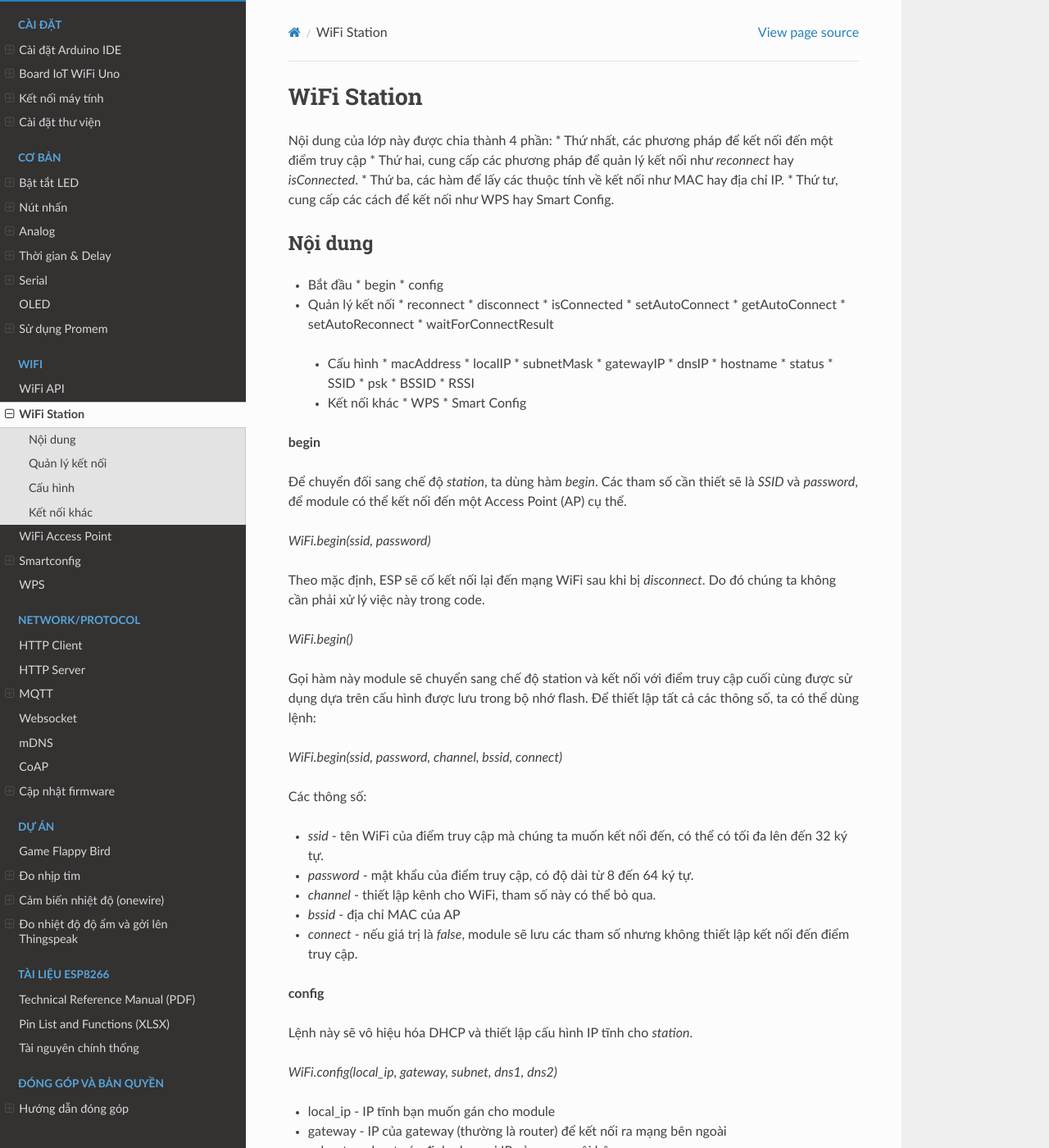
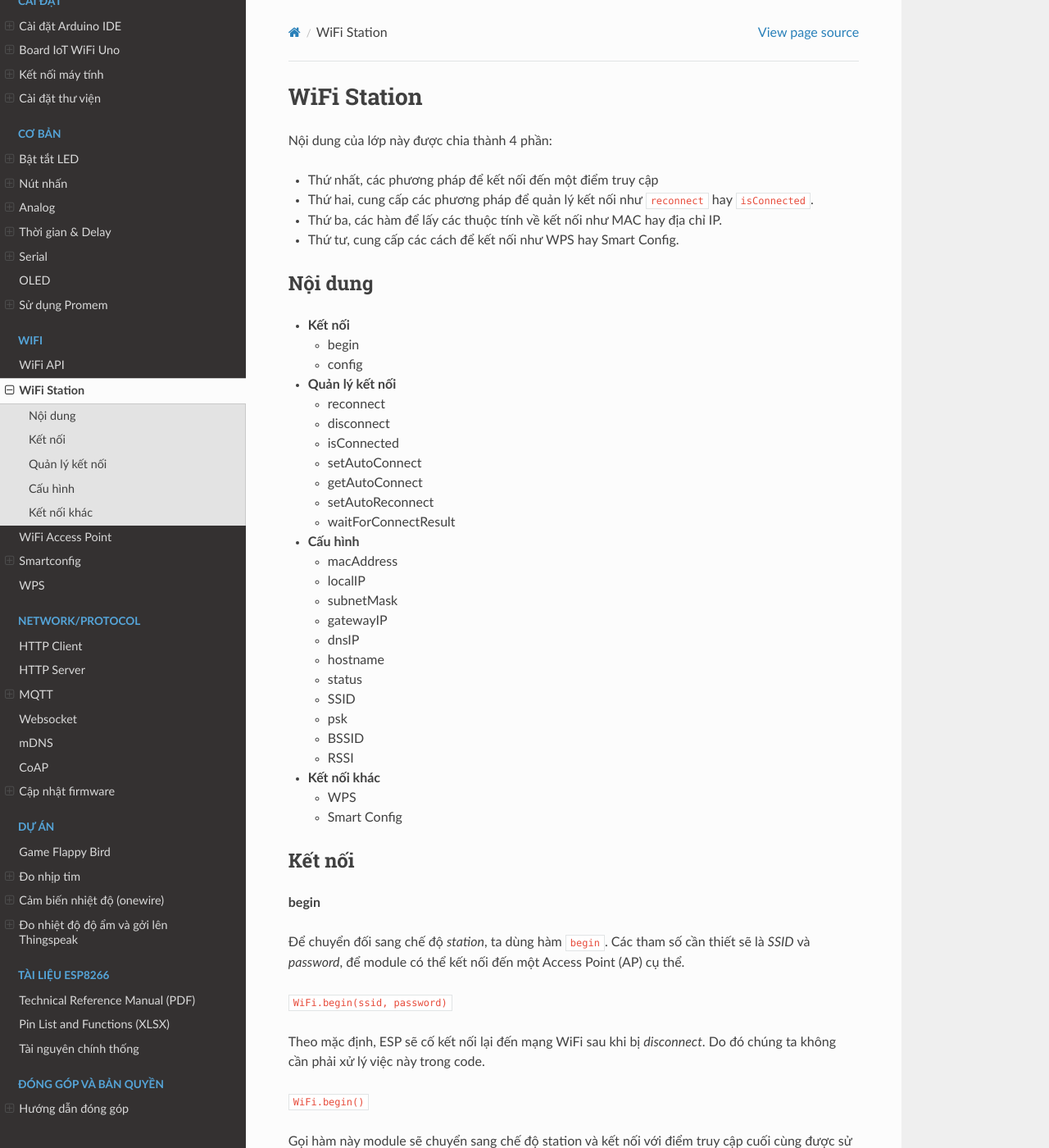
Before and after one commit to esp8266vn/arduino.esp8266.vn, a Sphinx documentation site: the page built from docs/wifi/station.rst, in a window 1280 px wide and 1400 px high. Shown: the whole window at 82% size. Built offline with Sphinx 7.4.7 and the Read the Docs theme 2.0.0, drawn with Linux system fonts in a browser that asks for light colours; some of the changed text lies outside the part shown.

Commit message:
fixed make.bat; update station.rst

```diff
--- a/docs/wifi/station.rst
+++ b/docs/wifi/station.rst
@@ -2,19 +2,22 @@ WiFi Station
 ------------
 
 Nội dung của lớp này được chia thành 4 phần:
+
 * Thứ nhất, các phương pháp để kết nối đến một điểm truy cập
-* Thứ hai, cung cấp các phương pháp để quản lý kết nối như `reconnect` hay `isConnected`.
+* Thứ hai, cung cấp các phương pháp để quản lý kết nối như ``reconnect`` hay ``isConnected``.
 * Thứ ba, các hàm để lấy các thuộc tính về kết nối như MAC hay địa chỉ IP.
 * Thứ tư, cung cấp các cách để kết nối như WPS hay Smart Config.
 
 Nội dung
 ********
 
-* Bắt đầu
+* **Kết nối**
+
   * begin
   * config
 
-* Quản lý kết nối
+* **Quản lý kết nối**
+
   * reconnect
   * disconnect
   * isConnected
@@ -23,51 +26,56 @@ Nội dung
   * setAutoReconnect
   * waitForConnectResult
 
- * Cấu hình
-   * macAddress
-   * localIP
-   * subnetMask
-   * gatewayIP
-   * dnsIP
-   * hostname
-   * status
-   * SSID
-   * psk
-   * BSSID
-   * RSSI
+* **Cấu hình**
 
- * Kết nối khác
-   * WPS
-   * Smart Config
+  * macAddress
+  * localIP
+  * subnetMask
+  * gatewayIP
+  * dnsIP
+  * hostname
+  * status
+  * SSID
+  * psk
+  * BSSID
+  * RSSI
+
+* **Kết nối khác**
+
+  * WPS
+  * Smart Config
+
+Kết nối
+*******
 
 **begin**
 
-Để chuyển đối sang chế độ *station*, ta dùng hàm `begin`. Các tham số cần thiết sẽ là *SSID* và *password*, để module có thể kết nối đến một Access Point (AP) cụ thể.
+Để chuyển đối sang chế độ *station*, ta dùng hàm ``begin``. Các tham số cần thiết sẽ là *SSID* và *password*, để module có thể kết nối đến một Access Point (AP) cụ thể.
 
-`WiFi.begin(ssid, password)`
+``WiFi.begin(ssid, password)``
 
 Theo mặc định, ESP sẽ cố kết nối lại đến mạng WiFi sau khi bị *disconnect*. Do đó chúng ta không cần phải xử lý việc này trong code.
 
-`WiFi.begin()`
+``WiFi.begin()``
 
 Gọi hàm này module sẽ chuyển sang chế độ station và kết nối với điểm truy cập cuối cùng được sử dụng dựa trên cấu hình được lưu trong bộ nhớ flash.
 Để thiết lập tất cả các thông số, ta có thể dùng lệnh:
 
-`WiFi.begin(ssid, password, channel, bssid, connect)`
+``WiFi.begin(ssid, password, channel, bssid, connect)``
 
 Các thông số:
 
-* `ssid` - tên WiFi của điểm truy cập mà chúng ta muốn kết nối đến, có thể có tối đa lên đến 32 ký tự.
-* `password` - mật khẩu của điểm truy cập, có độ dài từ 8 đến 64 ký tự.
-* `channel` - thiết lập kênh cho WiFi, tham số này có thể bỏ qua.
-* `bssid` - địa chỉ MAC của AP
-* `connect` - nếu giá trị là `false`, module sẽ lưu các tham số nhưng không thiết lập kết nối đến điểm truy cập.
+* ``ssid`` - tên WiFi của điểm truy cập mà chúng ta muốn kết nối đến, có thể có tối đa lên đến 32 ký tự.
+* ``password`` - mật khẩu của điểm truy cập, có độ dài từ 8 đến 64 ký tự.
+* ``channel`` - thiết lập kênh cho WiFi, tham số này có thể bỏ qua.
+* ``bssid`` - địa chỉ MAC của AP
+* ``connect`` - nếu giá trị là ``false``, module sẽ lưu các tham số nhưng không thiết lập kết nối đến điểm truy cập.
 
 **config**
 
 Lệnh này sẽ vô hiệu hóa DHCP và thiết lập cấu hình IP tĩnh cho *station*.
 
-`WiFi.config(local_ip, gateway, subnet, dns1, dns2)`
+``WiFi.config(local_ip, gateway, subnet, dns1, dns2)``
 
 * local_ip - IP tĩnh bạn muốn gán cho module
 * gateway - IP của gateway (thường là router) để kết nối ra mạng bên ngoài
@@ -107,6 +115,8 @@ Lệnh này sẽ vô hiệu hóa DHCP và thiết lập cấu hình IP tĩnh cho
 
 *output*
 
+.. code:: cpp
+
     Connecting to gith-wifi
     .
     Connected, IP address: 192.168.1.22
@@ -119,12 +129,12 @@ Quản lý kết nối
 
 Điều này được thực hiện bằng cách ngắt kết nối sau đó thiết lập kết nối lại đến cùng một điểm truy cập.
 
-`WiFi.reconnect()`
+``WiFi.reconnect()``
 
 .. note::
 
-    * Trạm phải được kết nối đến một điểm truy cập. Nếu không sẽ trả về `false` và không thực hiện bất kỳ hành động nào.
-    * Nếu trả về `true` có nghĩa là kết nối đã được thiết lập lại, bạn vẫn phải kiểm tra trạng thái kết nối, chờ đợi cho kết khi báo cáo `WL_CONNECTED`
+    * Trạm phải được kết nối đến một điểm truy cập. Nếu không sẽ trả về ``false`` và không thực hiện bất kỳ hành động nào.
+    * Nếu trả về ``true`` có nghĩa là kết nối đã được thiết lập lại, bạn vẫn phải kiểm tra trạng thái kết nối, chờ đợi cho kết khi báo cáo ``WL_CONNECTED``
 
 .. code:: cpp
 
@@ -137,53 +147,53 @@ Quản lý kết nối
 
 **disconnect**
 
-Thiết lập cấu hình `ssid` và `password` thành `null` và thực hiện ngắt kết nối đến điểm truy cập.
+Thiết lập cấu hình ``ssid`` và ``password`` thành ``null`` và thực hiện ngắt kết nối đến điểm truy cập.
 
-WiFi.disconnect(wifioff)
+``WiFi.disconnect(wifioff)``
 
-* wifioff là tham số tùy chọn kiểu *boolean*, nếu là `true` thì chế độ trạm (station mode) sẽ bị tắt.
+* wifioff là tham số tùy chọn kiểu *boolean*, nếu là ``true`` thì chế độ trạm (station mode) sẽ bị tắt.
 
 **setAutoConnect**
 
 Định cấu hình module để tự động kết nối khi cấp nguồn đến điểm truy cập cuối cùng được sử dụng.
 
-`WiFi.setAutoConnect(autoConnect)`
+``WiFi.setAutoConnect(autoConnect)``
 
-`autoConnect` đây là tham số tùy chọn. Nếu đặt là `false` thì chức năng kết nối tự động sẽ bị tắt, nếu là `true` hoặc bỏ qua thì kết nối tự động sẽ được kích hoạt.
+``autoConnect`` đây là tham số tùy chọn. Nếu đặt là ``false`` thì chức năng kết nối tự động sẽ bị tắt, nếu là ``true`` hoặc bỏ qua thì kết nối tự động sẽ được kích hoạt.
 
 **getAutoConnet**
 
-Đây là chức năng đi đôi với `setAutoConnect()`. Nó trả về `true` nếu module được cấu hình để tự động kết nối với điểm truy cập được sử dụng lần cuối khi bật nguồn.
+Đây là chức năng đi đôi với ``setAutoConnect()``. Nó trả về ``true`` nếu module được cấu hình để tự động kết nối với điểm truy cập được sử dụng lần cuối khi bật nguồn.
 
-`WiFi.getAutoConnect()`
+``WiFi.getAutoConnect()``
 
-Trả về `false` nếu chức năng tự động kết nối bị vô hiệu.
+Trả về ``false`` nếu chức năng tự động kết nối bị vô hiệu.
 
 **setAutoReconnect**
 
 Thiết đặt cho module tự động kết nối lại với một điểm truy cập trong trường hợp nó bị ngắt kết nối.
 
-`WiFi.setAutoReconnect(autoReconnect)`
+``WiFi.setAutoReconnect(autoReconnect)``
 
-Nếu tham số `autoReconnect` được đặt thành `true`, thì module sẽ cố gắng thiết lập lại kết nối bị mất với AP. Nếu thiết lập để `false` module sẽ không thực hiện kết nối lại.
+Nếu tham số ``autoReconnect`` được đặt thành ``true``, thì module sẽ cố gắng thiết lập lại kết nối bị mất với AP. Nếu thiết lập để ``false`` module sẽ không thực hiện kết nối lại.
 
 .. note::
 
-    Chạy `setAutoReconnect(true)` khi module đã bị ngắt kết nối sẽ không kết nối lại với điểm truy cập. Thay vào đó `reconnect()` nên sử dụng.
+    Chạy ``setAutoReconnect(true)`` khi module đã bị ngắt kết nối sẽ không kết nối lại với điểm truy cập. Thay vào đó ``reconnect()`` nên sử dụng.
 
 **waitForConnectResult**
 
-Chờ cho đến khi module kết nối với điểm truy cập. Chức năng này dành cho các module được cấu hình trong chế độ `STA` hoặc `STA + AP`
+Chờ cho đến khi module kết nối với điểm truy cập. Chức năng này dành cho các module được cấu hình trong chế độ ``STA`` hoặc ``STA + AP``
 
-`WiFi.waitForConnectResult()`
+``WiFi.waitForConnectResult()``
 
 Chức năng trả về một trong các trạng thái kết nối sau đây:
 
-* `WL_CONNECTED` - Sau khi kết nối thành công được thiết lập
-* `WL_NO_SSID_AVAIL` - Trong trường hợp cấu hình SSID không thể đạt được
-* `WL_CONNECT_FAILED` - Nếu mật khẩu không chính xác
-* `WL_IDLE_STATUS` - Khi WiFi đang trong quá trình thay đổi giữa các trạng thái
-* `WL_DISCONNECTED` - Nếu module không được cấu hình trong chế độ station
+* ``WL_CONNECTED`` - Sau khi kết nối thành công được thiết lập
+* ``WL_NO_SSID_AVAIL`` - Trong trường hợp cấu hình SSID không thể đạt được
+* ``WL_CONNECT_FAILED`` - Nếu mật khẩu không chính xác
+* ``WL_IDLE_STATUS`` - Khi WiFi đang trong quá trình thay đổi giữa các trạng thái
+* ``WL_DISCONNECTED`` - Nếu module không được cấu hình trong chế độ station
 
 Cấu hình
 ********
@@ -192,9 +202,9 @@ Cấu hình
 
 Lấy địa chỉ MAC của ESP station
 
-`WiFi.macAddress(mac)`
+``WiFi.macAddress(mac)``
 
-Với `mac` đó là một con trỏ đến vị trí bộ nhớ (một mảng uint8_t có 6 phần tử) để lưu địa chỉ mac. Cùng một giá trị con trỏ được trả về bởi chính hàm đó.
+Với ``mac`` đó là một con trỏ đến vị trí bộ nhớ (một mảng uint8_t có 6 phần tử) để lưu địa chỉ mac. Cùng một giá trị con trỏ được trả về bởi chính hàm đó.
 
 .. code:: cpp
 
@@ -205,9 +215,9 @@ Với `mac` đó là một con trỏ đến vị trí bộ nhớ (một mảng u
       Serial.printf("Connected, mac address: %02x:%02x:%02x:%02x:%02x:%02x\n", macAddr[0], macAddr[1], macAddr[2], macAddr[3], macAddr[4], macAddr[5]);
     }
 
-Nếu bạn không muốn sử dụng con trỏ, bạn có thẻ dùng lệnh dưới, nó trả về một định dạng `String` chứa địa chỉ mac:
+Nếu bạn không muốn sử dụng con trỏ, bạn có thẻ dùng lệnh dưới, nó trả về một định dạng ``String`` chứa địa chỉ mac:
 
-`WiFi.macAddress()`
+``WiFi.macAddress()``
 
 .. code:: cpp
 
@@ -220,9 +230,9 @@ Nếu bạn không muốn sử dụng con trỏ, bạn có thẻ dùng lệnh d
 
 Chức năng dùng để lấy địa chỉ IP của ESP station
 
-`WiFi.localIP() `
+``WiFi.localIP() ``
 
-Kiểu trả về là `IPAddress`.
+Kiểu trả về là ``IPAddress``.
 
 .. code:: cpp
 
@@ -234,13 +244,15 @@ Kiểu trả về là `IPAddress`.
 
 *output:*
 
+.. code:: cpp
+
     Connected, IP address: 192.168.1.10
 
 **subnetMask**
 
 Trả về subnet mask của ESP station
 
-`WiFi.subnetMask()`
+``WiFi.subnetMask()``
 
 Module nên được kết nối với điểm truy cập. Nếu không sẽ trả về 0.0.0.0
 
@@ -259,7 +271,7 @@ Module nên được kết nối với điểm truy cập. Nếu không sẽ tr
 
 Lấy địa chỉ IP của gateway
 
-`WiFi.gatewayIP()`
+``WiFi.gatewayIP()``
 
 .. code:: cpp
 
@@ -267,15 +279,17 @@ Lấy địa chỉ IP của gateway
 
 *output:*
 
+.. code:: cpp
+
     Gateway IP: 192.168.1.9
 
 **dnsIP**
 
 Lấy địa chỉ IP của Máy chủ Tên miền (DNS).
 
-`WiFi.dnsIP(dns_no)`
+``WiFi.dnsIP(dns_no)``
 
-Với tham số đầu vào `dns_no` chúng ta có thể chỉ định địa chỉ IP của DNS mà chúng ta cần. Nếu không có tham số nào được cung cấp, thì IP của DNS #1 sẽ được trả về.
+Với tham số đầu vào ``dns_no`` chúng ta có thể chỉ định địa chỉ IP của DNS mà chúng ta cần. Nếu không có tham số nào được cung cấp, thì IP của DNS #1 sẽ được trả về.
 
     Serial.print("DNS #1, #2 IP: ");
     WiFi.dnsIP().printTo(Serial);
@@ -285,29 +299,35 @@ Với tham số đầu vào `dns_no` chúng ta có thể chỉ định địa ch
 
 *output:*
 
+.. code:: cpp
+
     DNS #1, #2 IP: 62.179.1.60, 62.179.1.61
 
 **hostname**
 
 Lấy DHCP hostname được gán cho ESP station.
 
-`WiFi.hostname()`
+``WiFi.hostname()``
 
-Trả về kiểu `String`. Tên máy chủ mặc định ở định dạng **ESP_24xMAC** với 24xMAC là 24 bit cuối cùng của địa chỉ MAC của module.
+Trả về kiểu ``String``. Tên máy chủ mặc định ở định dạng **ESP_24xMAC** với 24xMAC là 24 bit cuối cùng của địa chỉ MAC của module.
 
 Tên máy chủ có thể được thay đổi bằng cách sử dụng chức năng sau:
 
-`WiFi.hostname(aHostname)`
+``WiFi.hostname(aHostname)``
 
-Tham số đầu vào `aHostname` có thể là một kiểu `char*`, `const char*` hoặc `String`. Chiều dài tối đa của tên máy chủ được chỉ định là 32 ký tự. Chức năng trả về `true` hoặc `false` phụ thuộc vào kết quả.
+Tham số đầu vào ``aHostname`` có thể là một kiểu ``char*``, ``const char*`` hoặc ``String``. Chiều dài tối đa của tên máy chủ được chỉ định là 32 ký tự. Chức năng trả về ``true`` hoặc ``false`` phụ thuộc vào kết quả.
 
-Ví dụ, nếu giới hạn 32 ký tự vượt quá, chức năng sẽ trả lại `false` mà không gán tên máy chủ mới.
+Ví dụ, nếu giới hạn 32 ký tự vượt quá, chức năng sẽ trả lại ``false`` mà không gán tên máy chủ mới.
+
+.. code:: cpp
 
     Serial.printf("Default hostname: %s\n", WiFi.hostname().c_str());
     WiFi.hostname("Station_Tester_02");
     Serial.printf("New hostname: %s\n", WiFi.hostname().c_str());
 
 *output:*
+
+.. code:: cpp
 
     Default hostname: ESP_081117
     New hostname: Station_Tester_02
@@ -316,17 +336,17 @@ Ví dụ, nếu giới hạn 32 ký tự vượt quá, chức năng sẽ trả l
 
 Trả về trạng thái kết nối Wi-Fi.
 
-`WiFi.status()`
+``WiFi.status()``
 
 Chức năng trả về một trong các trạng thái kết nối sau đây:
 
-* `WL_CONNECTED` - Sau khi kết nối thành công được thiết lập
-* `WL_NO_SSID_AVAIL` - Trong trường hợp cấu hình SSID không thể đạt được
-* `WL_CONNECT_FAILED` - Nếu mật khẩu không chính xác
-* `WL_IDLE_STATUS` - Khi Wi-Fi đang trong quá trình thay đổi giữa các trạng thái
-* `WL_DISCONNECTED` - Nếu module không được cấu hình trong chế độ trạm
+* ``WL_CONNECTED`` - Sau khi kết nối thành công được thiết lập
+* ``WL_NO_SSID_AVAIL`` - Trong trường hợp cấu hình SSID không thể đạt được
+* ``WL_CONNECT_FAILED`` - Nếu mật khẩu không chính xác
+* ``WL_IDLE_STATUS`` - Khi Wi-Fi đang trong quá trình thay đổi giữa các trạng thái
+* ``WL_DISCONNECTED`` - Nếu module không được cấu hình trong chế độ trạm
 
-Giá trị trả lại kiểu `wl_status_t` được định nghĩa trong *wl_definitions.h*
+Giá trị trả lại kiểu ``wl_status_t`` được định nghĩa trong *wl_definitions.h*
 
 .. code:: cpp
 
@@ -353,6 +373,8 @@ Giá trị trả lại kiểu `wl_status_t` được định nghĩa trong *wl_de
 
 *output:*
 
+.. code:: cpp
+
     Connection status: 6
     Connecting to sensor-net
     Connection status: 6
@@ -362,22 +384,28 @@ Giá trị trả lại kiểu `wl_status_t` được định nghĩa trong *wl_de
 
 Các trạng thái kết nối đặc biệt 6 và 3 có thể được xem xét trong *wl_definitions.h* như sau:
 
+.. code:: cpp
+
     3 - WL_CONNECTED
     6 - WL_DISCONNECTED
 
-Dựa trên ví dụ này, khi chạy trên mã, mô-đun ban đầu bị ngắt kết nối khỏi mạng và trả về trạng thái kết nối *6 - `WL_DISCONNECTED`*. Nó cũng bị ngắt kết nối ngay sau khi chạy `WiFi.begin(ssid, password)`. Sau đó, sau khoảng 3 giây (dựa trên số dấu chấm được hiển thị mỗi 500ms), cuối cùng nó sẽ được kết nối trở lại trạng thái *3 - `WL_CONNECTED`*.
+Dựa trên ví dụ này, khi chạy trên mã, mô-đun ban đầu bị ngắt kết nối khỏi mạng và trả về trạng thái kết nối 6 - ``WL_DISCONNECTED``. Nó cũng bị ngắt kết nối ngay sau khi chạy ``WiFi.begin(ssid, password)``. Sau đó, sau khoảng 3 giây (dựa trên số dấu chấm được hiển thị mỗi 500ms), cuối cùng nó sẽ được kết nối trở lại trạng thái 3 - ``WL_CONNECTED``.
 
 **SSID**
 
 Trả lại tên của mạng Wi-Fi đã kết nối.
 
-`WiFi.SSID()`
+``WiFi.SSID()``
 
-Kiểu trả về `String`
+Kiểu trả về ``String``
 
 .. code:: cpp
 
     Serial.printf("SSID: %s\n", WiFi.SSID().c_str());
+
+*output:*
+
+.. code:: cpp
 
     SSID: sensor-net
 
@@ -385,21 +413,21 @@ Kiểu trả về `String`
 
 Trả lại mật khẩu hiện tại được liên kết với mạng Wi-Fi.
 
-`WiFi.psk()`
+``WiFi.psk()``
 
-Kiểu trả về `String`
+Kiểu trả về ``String``
 
 **BSSID**
 
 Trả lại địa chỉ mac điểm truy cập mà ESP kết nối đến.
 
-`WiFi.BSSID()`
+``WiFi.BSSID()``
 
-Trả về một con trỏ đến vị trí nhớ (một mảng `uint8_t` với có kích thước là 6), nơi *BSSID* được lưu.
+Trả về một con trỏ đến vị trí nhớ (một mảng ``uint8_t`` với có kích thước là 6), nơi *BSSID* được lưu.
 
-Hàm dưới đây có chức năng tương tự, nhưng trả lại *BSSID* là một kiểu `String`.
+Hàm dưới đây có chức năng tương tự, nhưng trả lại *BSSID* là một kiểu ``String``.
 
-`WiFi.BSSIDstr()`
+``WiFi.BSSIDstr()``
 
 .. code:: cpp
 
@@ -407,21 +435,25 @@ Hàm dưới đây có chức năng tương tự, nhưng trả lại *BSSID* là
 
 *output:*
 
+.. code:: cpp
+
     BSSID: 00:1A:70:DE:C1:68
 
 **RSSI**
 
 Trả lại cường độ tín hiệu của mạng Wi-Fi.
 
-`WiFi.RSSI()`
+``WiFi.RSSI()``
 
-Giá trị cường độ tín hiệu được cung cấp trong **dBm**. Kiểu trả về giá trị là `int32_t`.
+Giá trị cường độ tín hiệu được cung cấp trong **dBm**. Kiểu trả về giá trị là ``int32_t``.
 
 .. code:: cpp
 
     Serial.printf("RSSI: %d dBm\n", WiFi.RSSI());
 
-*outputL*
+*output:*
+
+.. code:: cpp
 
     RSSI: -68 dBm
 
@@ -432,11 +464,11 @@ ESP8266 SDK cung cấp các phương pháp thay thế để kết nối trạm E
 
 **WPS**
 
-Chức năng `beginWPSConfig` sau đây cho phép kết nối với mạng sử dụng WPS (Wi-Fi Protected Setup). Hiện tại chỉ hỗ trợ cấu hình nút nhấn (chế độ WPS_TYPE_PBC) (SDK 1.5.4).
+Chức năng ``beginWPSConfig`` sau đây cho phép kết nối với mạng sử dụng WPS (Wi-Fi Protected Setup). Hiện tại chỉ hỗ trợ cấu hình nút nhấn (chế độ WPS_TYPE_PBC) (SDK 1.5.4).
 
-`WiFi.beginWPSConfig()`
+``WiFi.beginWPSConfig()``
 
-Tùy thuộc vào kết quả kết nối chức năng trả về `true` hoặc `false`.
+Tùy thuộc vào kết quả kết nối chức năng trả về ``true`` hoặc ``false``.
 
 .. code:: cpp
 
@@ -465,6 +497,8 @@ Tùy thuộc vào kết quả kết nối chức năng trả về `true` hoặc
 
 *output:*
 
+.. code:: cpp
+
     Wi-Fi mode set to WIFI_STA
     Begin WPS (press WPS button on your router) ... Success
     .........
@@ -474,14 +508,14 @@ Tùy thuộc vào kết quả kết nối chức năng trả về `true` hoặc
 
 Để bắt đầu thiết lập cấu hình bằng chức năng này, dùng lệnh sau:
 
-`beginSmartConfig()`
+``beginSmartConfig()``
 
-Kiểm tra trạng thái để quyết định khi ngừng cấu hình. Chức năng trả về `true` hoặc `false`
+Kiểm tra trạng thái để quyết định khi ngừng cấu hình. Chức năng trả về ``true`` hoặc ``false``
 
-`smartConfigDone()`
+``smartConfigDone()``
 
-Dừng cấu hình thông minh, giải phóng bộ đệm `beginSmartConfig()`. Tùy thuộc vào chức năng kết quả trả về `true` hoặc `false`.
+Dừng cấu hình thông minh, giải phóng bộ đệm ``beginSmartConfig()``. Tùy thuộc vào chức năng kết quả trả về ``true`` hoặc ``false``.
 
-`stopSmartConfig()`
+``stopSmartConfig()``
 
-Để biết thêm chi tiết về Smart Config, vui lòng tham khảo `tại đây <../smartconfig.rst>`_
+Để biết thêm chi tiết về Smart Config, vui lòng tham khảo `tại đây <../wifi/smartconfig.html>`_.
```
Also changed, not shown: 2 other files.
